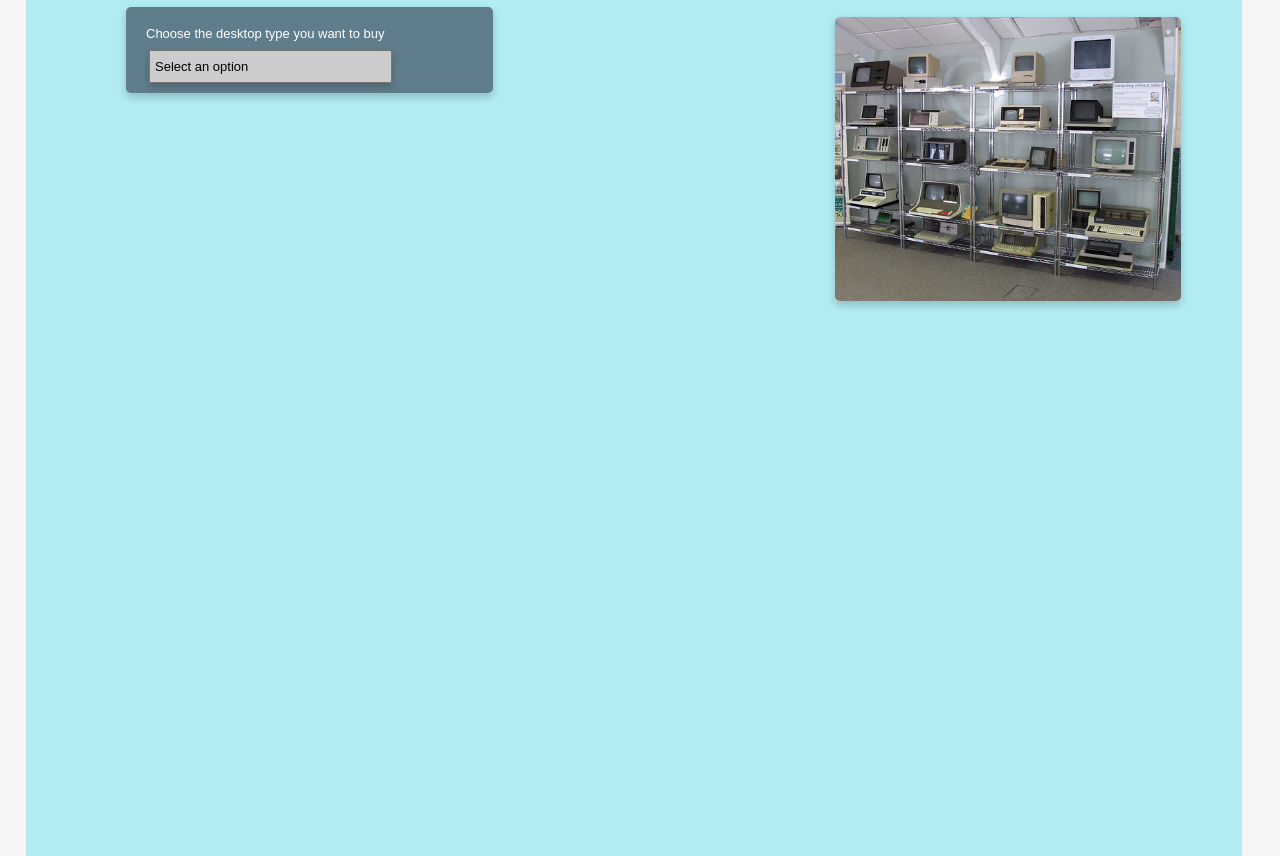
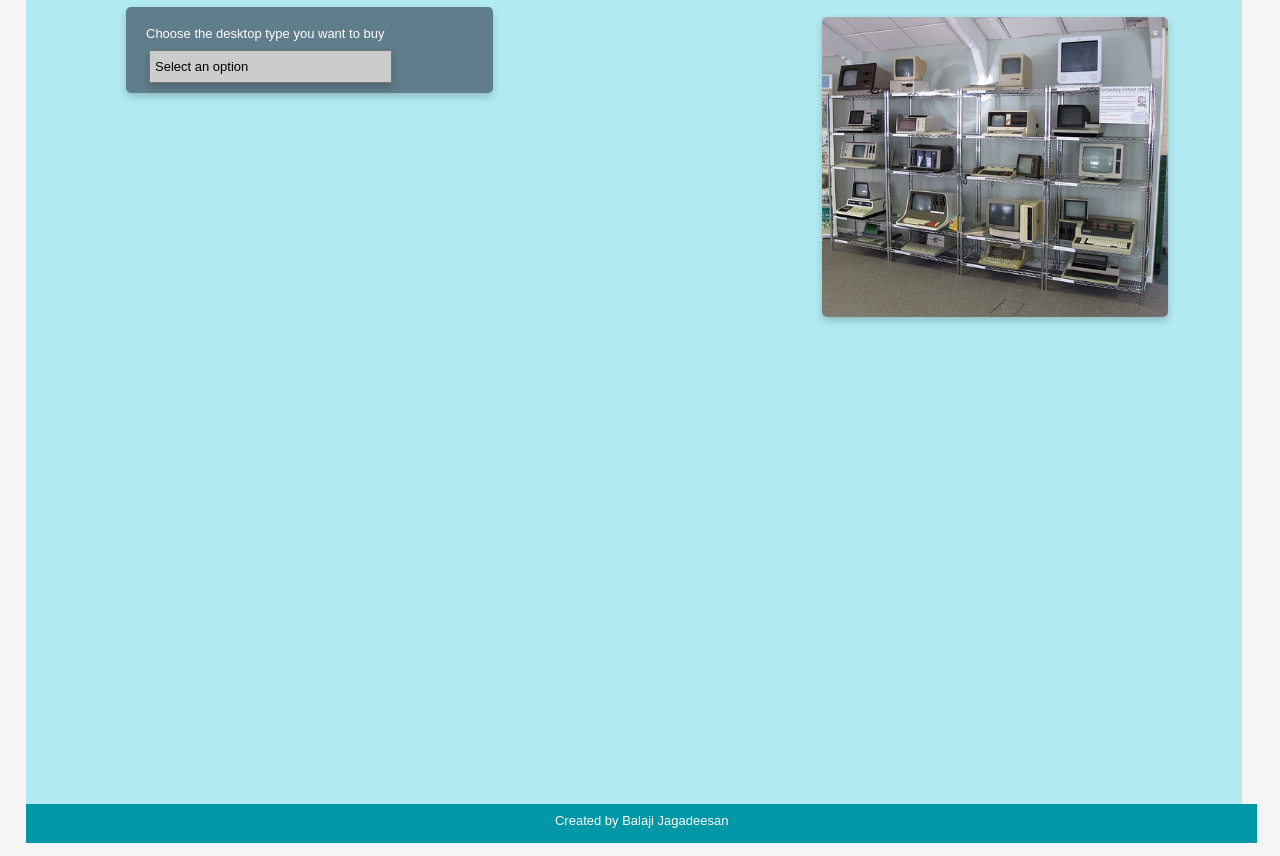
Before and after one commit to BalajiJagadeesan/Selector-HTML, a plain HTML site: page index.html in a window 1280 px wide. Shown: the part 96-952 px from the top of the page. Drawn offline with Linux system fonts and the light colour scheme.

Commit message:
IE working good!!!

```diff
--- a/css/partpicker.css
+++ b/css/partpicker.css
@@ -19,7 +19,9 @@ p {
 	margin-right: 2em;
 	margin-bottom: 2em;
 	width: 95vw;
-	height: 150vh;
+    min-height:900px;
+    height:auto !important;
+    height: 900px;
 }
 
 #header {
@@ -87,8 +89,9 @@ ul.topnav li.right {
 }
 
 #wrapper {
-	position:relative;
-	width: 95%
+	width: 95%;
+    min-height:100%;
+
 }
 
 .content {
@@ -99,16 +102,14 @@ ul.topnav li.right {
 select {
 	margin-left: 1em;
 	padding: 5px;
-	background: transparent;
 	width: 70%;
 	font-size: 1em;
-	border: 3px round #ccc;
+	border: 3px round #cccc;
 	height: 2.5em;
 	cursor: pointer;
 	-webkit-appearance: none;
 	-moz-appearance: none;
 	box-shadow: 0 4px 8px 0 rgba(0, 0, 0, 0.2);
-	appearance: none;
 	background: #ccc;
 }
 
@@ -119,10 +120,12 @@ input{
 img {
 	float: right;
 	margin-top: 10px;
-	width: 20%;
+    margin-left:1em;
+    margin-right: 1em;
 	box-shadow: 0 4px 8px 0 rgba(0, 0, 0, 0.2);
 	transition: 0.3s;
 	width: 30%;
+    height:300px;
 	border-radius: 5px;
 }
 .browser{
@@ -161,10 +164,13 @@ img {
 }
 
 #footer {
-	width: 95vw;
+	min-width:96.2%;
+	width:auto !important;
+	width:96.2%;
+	width: inherit;
 	height: 3em;
 	position: absolute;
-	top:150vh;
+	top:900px;
 	margin-right: 2em;
 	background-color: #0097A7;
 	text-align: center;
--- a/index.html
+++ b/index.html
@@ -13,7 +13,7 @@
 	<title> Simple part picker website </title>
 </head>
 
-<body onload=browserCheck();>
+<body onload=browserCheck();start();>
 	<div class="box">
 		<div id="header">
 			<p>PERSONAL COMPUTER BUYING GUIDE</p>
--- a/js/browsercheck.js
+++ b/js/browsercheck.js
@@ -48,7 +48,7 @@ If the browser uses IE and the version is less than 7,browser.html will be trigg
 
 function browserCheck() {
 	var browser = get_browser();
-	if (browser.name == "MSIE" && browser.version <	 7) {
+	if (browser.name == "MSIE" && browser.version <= 7) {
 		window.location.href = "browser.html";
 	}
 	console.log(browser.name);
--- a/js/post.js
+++ b/js/post.js
@@ -16,6 +16,7 @@ data from the file "data.json"
 post(data) is invoked to retrieve the stored data
 --------------------------------------------------------
 */
+function start() {
 	var http = new XMLHttpRequest();
 	var url = "data.json";
 //console.log(url)
@@ -27,6 +28,7 @@ http.onreadystatechange = function () {
 	};
 	http.open("GET", url, true);
 	http.send();
+}
 /*
 -----------------------------------------------------------
 The following function is used to retrieve the choice and
--- a/js/question.js
+++ b/js/question.js
@@ -17,9 +17,10 @@ After storing the JSON object it invokes 2 functions
 2.createSelection(array)-Create the first select statement
 --------------------------------------------------------
 */
+function start() {
     var http = new XMLHttpRequest();
     var url = "data.json";
-console.log(url)
+    console.log(url);
     http.onreadystatechange = function () {
         if (this.readyState == 4 && this.status == 200) {
             var myArr = JSON.parse(this.responseText);
@@ -31,6 +32,7 @@ http.onreadystatechange = function () {
     };
     http.open("GET", url, true);
     http.send();
+}
 /*
 -----------------------------------------------------------
 The following function is used to save the choice and
@@ -147,9 +149,9 @@ The animation of div is done using move(id) function
 */
 function createSelect(array) {
 	var myDiv = document.getElementById("question");
-	var div1 = document.createElement("div")
-	div1.setAttribute("id", "mydiv" + count)
-	div1.setAttribute("class", "cards")
+	var div1 = document.createElement("div");
+	div1.setAttribute("id", "mydiv" + count);
+	div1.setAttribute("class", "cards");
 	var para = document.createElement("p");
 	var node = document.createTextNode(array.Qpart);
 	para.appendChild(node);
@@ -159,13 +161,13 @@ function createSelect(array) {
 	sel.setAttribute("onchange", "listen(this)");
 	var option = document.createElement("option");
 	option.value = "";
-	option.text = "Select an option";
+    option.text=option.textContent=option.innerText  = "Select an option";
 	sel.appendChild(option);
 	for (var i = 0; i < array.choose.length; i++) {
 		var option = document.createElement("option");
 		option.id = i;
 		option.value = array.choose[i];
-		option.text = array.choose[i];
+		option.text=option.textContent=option.innerText = array.choose[i];
 		sel.appendChild(option);
 	}
 	div1.appendChild(sel);
```
Also changed, not shown: post.html (+1 -1 lines), readme.txt, 1 other file. Lines whose indentation alone changed are shown as unchanged.
